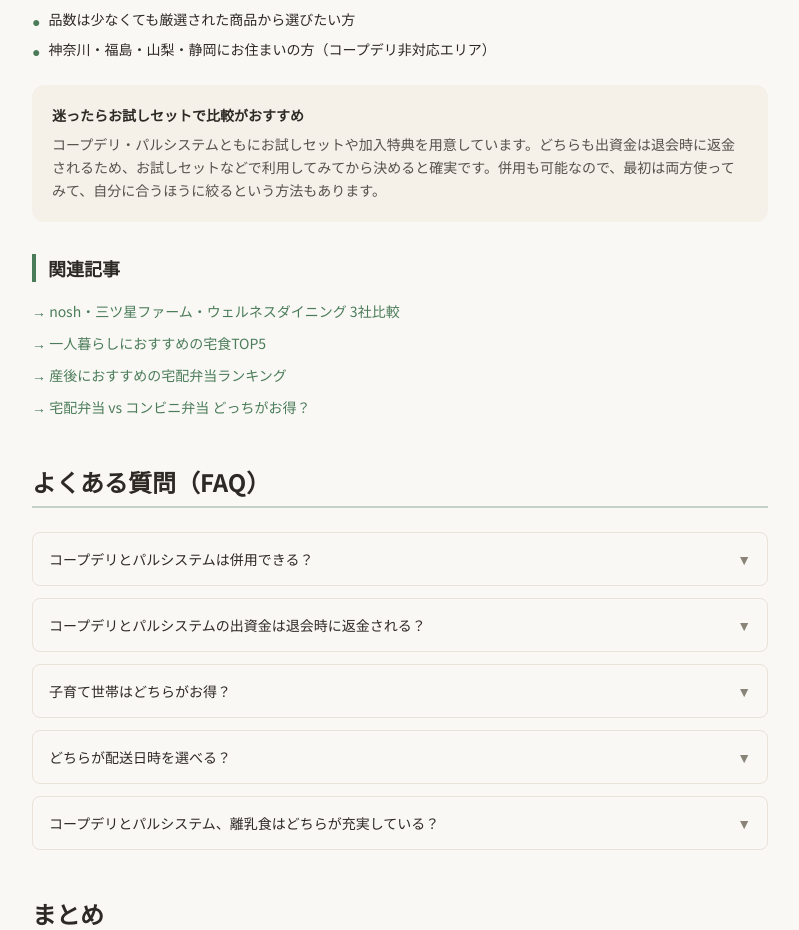
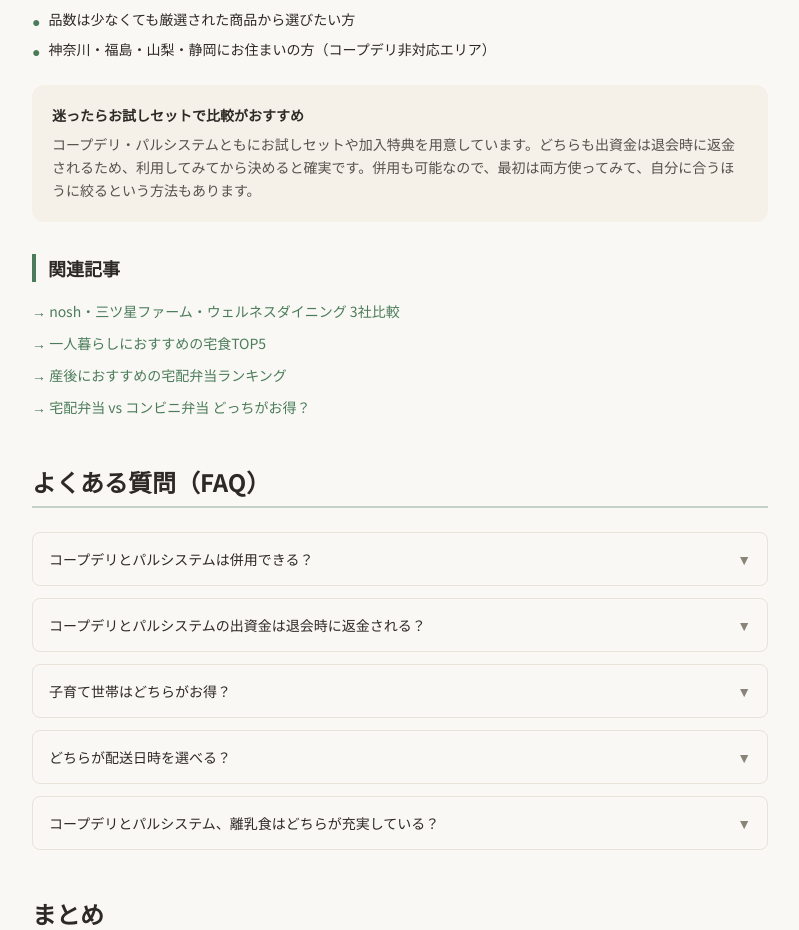
Before and after one commit to webmaster0818/takushoku-biyori, a Next.js app: page /articles/coopdeli-vs-palsystem in a window 1280 px wide. Shown: the part 5780-6710 px from the top of the page, without its empty margins (240-1039 px from the left). Built offline with nearby package versions, Linux system fonts and the light colour scheme; a web font is replaced by a local one.

Commit message:
文言: coopdeli-vs-palsystem のお試しセットの重複表現を整理
Co-Authored-By: Claude Opus 5.5 <noreply@anthropic.com>

```diff
--- a/app/articles/coopdeli-vs-palsystem/page.tsx
+++ b/app/articles/coopdeli-vs-palsystem/page.tsx
@@ -483,7 +483,7 @@ export default function CoopdeliVsPalsystemPage() {
         <div className="bg-cream rounded-xl p-5 mb-6">
           <p className="font-bold text-sm mb-2">迷ったらお試しセットで比較がおすすめ</p>
           <p className="text-sm text-foreground/80 leading-relaxed">
-            コープデリ・パルシステムともにお試しセットや加入特典を用意しています。どちらも出資金は退会時に返金されるため、お試しセットなどで利用してみてから決めると確実です。併用も可能なので、最初は両方使ってみて、自分に合うほうに絞るという方法もあります。
+            コープデリ・パルシステムともにお試しセットや加入特典を用意しています。どちらも出資金は退会時に返金されるため、利用してみてから決めると確実です。併用も可能なので、最初は両方使ってみて、自分に合うほうに絞るという方法もあります。
           </p>
         </div>
 
```
